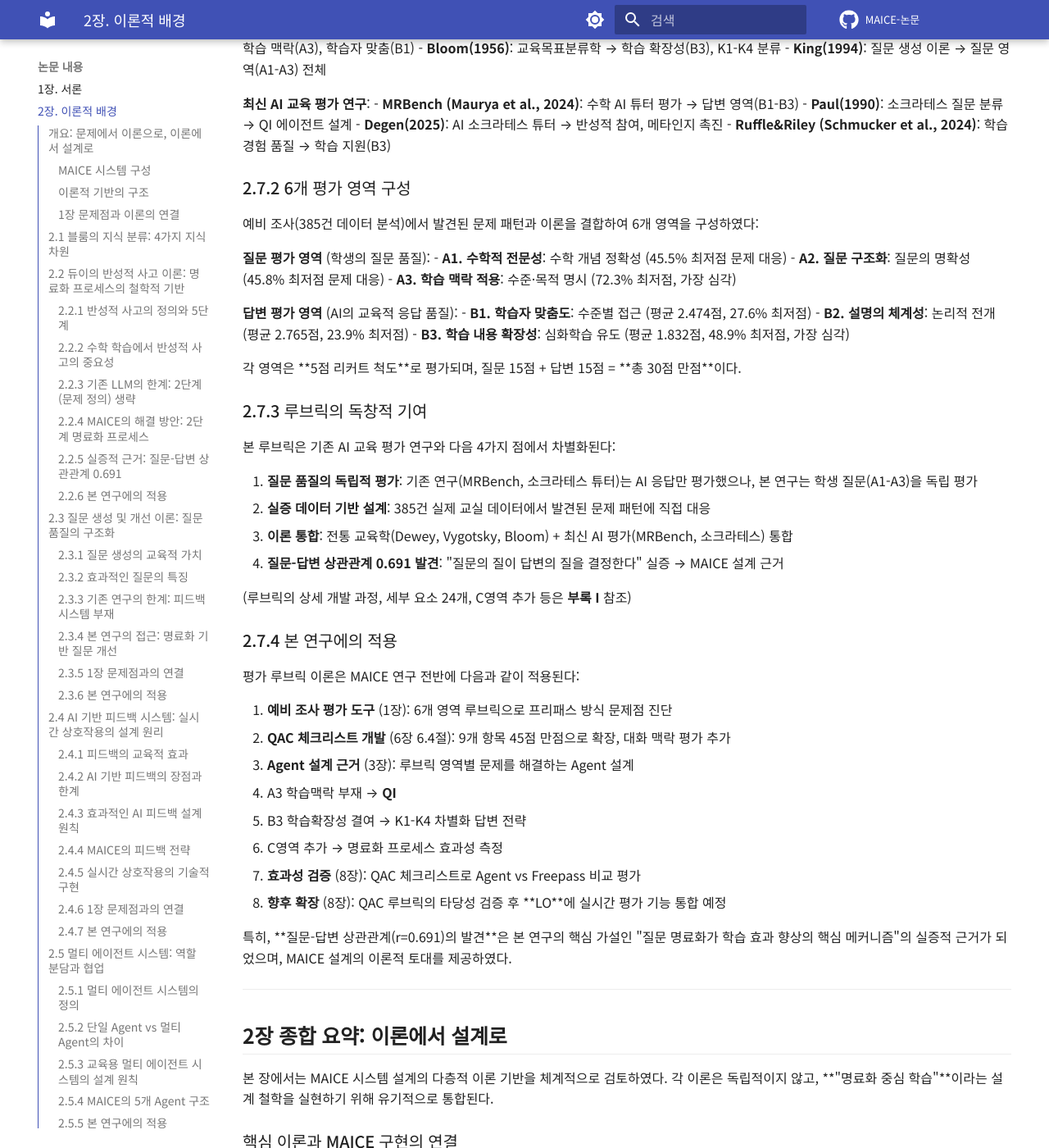
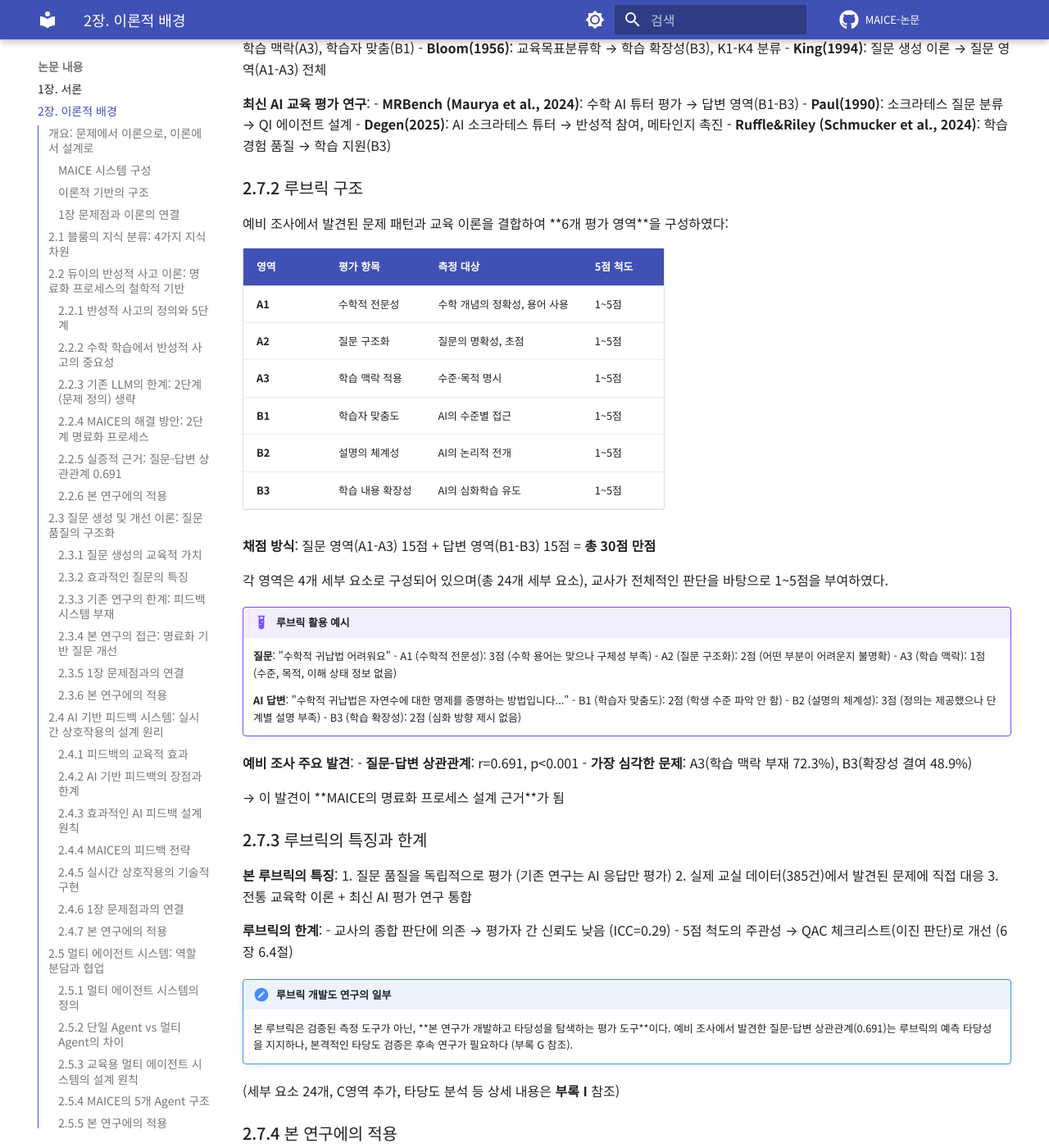
Before and after one commit to KimKyuBong/maice-paper-deploy, an MkDocs documentation site: the page built from docs/chapters/02-theoretical-background.md, in a window 1280 px wide and 1400 px high, scrolled down 21088 px. Shown: the whole window at 82% size. Built offline with MkDocs 1.6.1 and Material for MkDocs 9.7.7, drawn with Linux system fonts in a browser that asks for light colours; comment, search, counter and statistics services are not loaded.

Commit message:
2.7절 루브릭 구조 추가 및 독창적 기여 표현 수정
주요 변경:
- 루브릭 6개 영역 표 추가 (A1-A3, B1-B3)
- 루브릭 활용 예시 추가 (채점 방법 예시)
- 독창적 기여 → 특징과 한계로 변경
- 루브릭도 연구 대상임을 명시
- 타당도 검증은 연구 진행 중/후속 필요

```diff
--- a/docs/chapters/02-theoretical-background.md
+++ b/docs/chapters/02-theoretical-background.md
@@ -847,32 +847,55 @@ P(k+1)을 증명 ← 가정을 활용하여 증명
 - **Degen(2025)**: AI 소크라테스 튜터 → 반성적 참여, 메타인지 촉진
 - **Ruffle&Riley (Schmucker et al., 2024)**: 학습 경험 품질 → 학습 지원(B3)
 
-### 2.7.2 6개 평가 영역 구성
+### 2.7.2 루브릭 구조
 
-예비 조사(385건 데이터 분석)에서 발견된 문제 패턴과 이론을 결합하여 6개 영역을 구성하였다:
+예비 조사에서 발견된 문제 패턴과 교육 이론을 결합하여 **6개 평가 영역**을 구성하였다:
 
-**질문 평가 영역** (학생의 질문 품질):
-- **A1. 수학적 전문성**: 수학 개념 정확성 (45.5% 최저점 문제 대응)
-- **A2. 질문 구조화**: 질문의 명확성 (45.8% 최저점 문제 대응)
-- **A3. 학습 맥락 적용**: 수준·목적 명시 (72.3% 최저점, 가장 심각)
+| 영역 | 평가 항목 | 측정 대상 | 5점 척도 |
+|------|----------|----------|---------|
+| **A1** | 수학적 전문성 | 수학 개념의 정확성, 용어 사용 | 1~5점 |
+| **A2** | 질문 구조화 | 질문의 명확성, 초점 | 1~5점 |
+| **A3** | 학습 맥락 적용 | 수준·목적 명시 | 1~5점 |
+| **B1** | 학습자 맞춤도 | AI의 수준별 접근 | 1~5점 |
+| **B2** | 설명의 체계성 | AI의 논리적 전개 | 1~5점 |
+| **B3** | 학습 내용 확장성 | AI의 심화학습 유도 | 1~5점 |
 
-**답변 평가 영역** (AI의 교육적 응답 품질):
-- **B1. 학습자 맞춤도**: 수준별 접근 (평균 2.474점, 27.6% 최저점)
-- **B2. 설명의 체계성**: 논리적 전개 (평균 2.765점, 23.9% 최저점)
-- **B3. 학습 내용 확장성**: 심화학습 유도 (평균 1.832점, 48.9% 최저점, 가장 심각)
+**채점 방식**: 질문 영역(A1-A3) 15점 + 답변 영역(B1-B3) 15점 = **총 30점 만점**
 
-각 영역은 **5점 리커트 척도**로 평가되며, 질문 15점 + 답변 15점 = **총 30점 만점**이다.
+각 영역은 4개 세부 요소로 구성되어 있으며(총 24개 세부 요소), 교사가 전체적인 판단을 바탕으로 1~5점을 부여하였다.
 
-### 2.7.3 루브릭의 독창적 기여
+!!! example "루브릭 활용 예시"
+    **질문**: "수학적 귀납법 어려워요"
+    - A1 (수학적 전문성): 3점 (수학 용어는 맞으나 구체성 부족)
+    - A2 (질문 구조화): 2점 (어떤 부분이 어려운지 불명확)
+    - A3 (학습 맥락): 1점 (수준, 목적, 이해 상태 정보 없음)
 
-본 루브릭은 기존 AI 교육 평가 연구와 다음 4가지 점에서 차별화된다:
+    **AI 답변**: "수학적 귀납법은 자연수에 대한 명제를 증명하는 방법입니다..."
+    - B1 (학습자 맞춤도): 2점 (학생 수준 파악 안 함)
+    - B2 (설명의 체계성): 3점 (정의는 제공했으나 단계별 설명 부족)
+    - B3 (학습 확장성): 2점 (심화 방향 제시 없음)
 
-1. **질문 품질의 독립적 평가**: 기존 연구(MRBench, 소크라테스 튜터)는 AI 응답만 평가했으나, 본 연구는 학생 질문(A1-A3)을 독립 평가
-2. **실증 데이터 기반 설계**: 385건 실제 교실 데이터에서 발견된 문제 패턴에 직접 대응
-3. **이론 통합**: 전통 교육학(Dewey, Vygotsky, Bloom) + 최신 AI 평가(MRBench, 소크라테스) 통합
-4. **질문-답변 상관관계 0.691 발견**: "질문의 질이 답변의 질을 결정한다" 실증 → MAICE 설계 근거
+**예비 조사 주요 발견**:
+- **질문-답변 상관관계**: r=0.691, p<0.001
+- **가장 심각한 문제**: A3(학습 맥락 부재 72.3%), B3(확장성 결여 48.9%)
 
-(루브릭의 상세 개발 과정, 세부 요소 24개, C영역 추가 등은 **부록 I** 참조)
+→ 이 발견이 **MAICE의 명료화 프로세스 설계 근거**가 됨
+
+### 2.7.3 루브릭의 특징과 한계
+
+**본 루브릭의 특징**:
+1. 질문 품질을 독립적으로 평가 (기존 연구는 AI 응답만 평가)
+2. 실제 교실 데이터(385건)에서 발견된 문제에 직접 대응
+3. 전통 교육학 이론 + 최신 AI 평가 연구 통합
+
+**루브릭의 한계**:
+- 교사의 종합 판단에 의존 → 평가자 간 신뢰도 낮음 (ICC=0.29)
+- 5점 척도의 주관성 → QAC 체크리스트(이진 판단)로 개선 (6장 6.4절)
+
+!!! note "루브릭 개발도 연구의 일부"
+    본 루브릭은 검증된 측정 도구가 아닌, **본 연구가 개발하고 타당성을 탐색하는 평가 도구**이다. 예비 조사에서 발견한 질문-답변 상관관계(0.691)는 루브릭의 예측 타당성을 지지하나, 본격적인 타당도 검증은 후속 연구가 필요하다 (부록 G 참조).
+
+(세부 요소 24개, C영역 추가, 타당도 분석 등 상세 내용은 **부록 I** 참조)
 
 ### 2.7.4 본 연구에의 적용
 
```
Also changed, not shown: docs/부록_I_평가루브릭_개발과정.md (+2 -2 lines).
